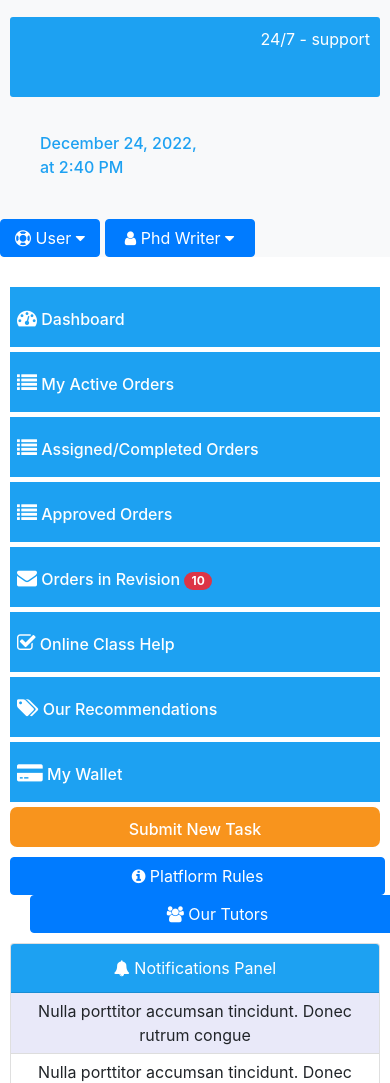
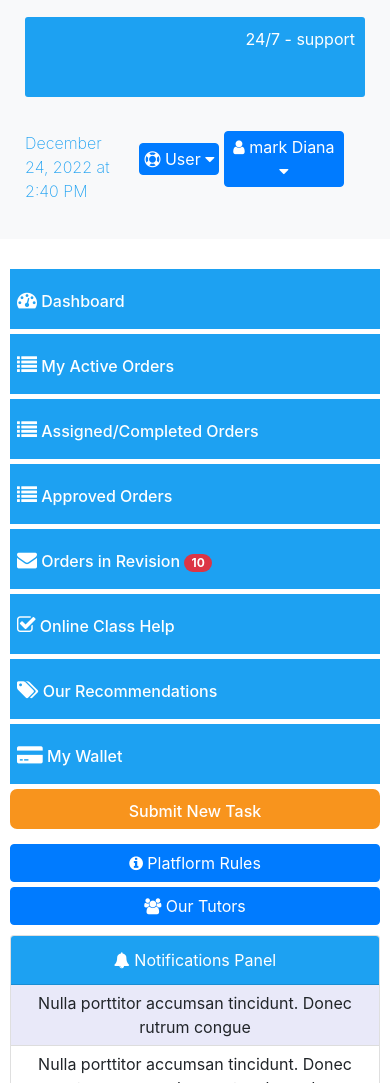
Before and after one commit to denismwangi/maven_backend, a plain HTML site: page index.html in a window 390 px wide. Shown: the part 93-1176 px from the top of the page. Drawn offline with Linux system fonts and the light colour scheme.

Commit message:
mobile version

```diff
--- a/assets/css/style.css
+++ b/assets/css/style.css
@@ -54,6 +54,7 @@ body{
 }
 .nav-menu-btns{
 	margin-top: 20px;
+	margin-left: 30%;
 }
 
 marquee {
@@ -266,3 +267,110 @@ ol.list-group-numbered > li:last-child {
 	color: black;
 
 }
+
+
+@media only screen and (max-width: 768px) {
+.btn-center-1{
+	width: 100% !important;
+	margin-left: 0px;
+	margin-top: 5px;
+}
+.btn-center{
+	width: 100% !important;
+	margin-left: 0px;
+	margin-top: 5px;
+}
+.nav-menu-btns{
+
+	margin-left: 4%;
+
+}
+.clock p{
+	font-weight: 200;
+	margin-left: 0px;
+
+}
+.clock{
+	width: 90px;
+}
+.btn-nav-1{
+    padding: 0.175rem 0.15rem;
+
+}
+.btn-nav{
+    padding: 0.175rem 0.15rem;
+    width: 120px;
+
+}
+.btn-nav-1{
+    padding:;
+    width: 80px;
+
+}
+.top-up-bar
+{
+	width: 100%;
+
+}
+.top-up-form{
+	width: 100%;
+
+}
+.balance-aside{
+	margin-left: 0px !important;
+}
+
+
+}
+@media (max-width: 1199px){
+	.btn-center-1{
+	width: 100% !important;
+	margin-left: 0px;
+	margin-top: 5px;
+}
+.btn-center{
+	width: 100% !important;
+	margin-left: 0px;
+	margin-top: 5px;
+}
+.nav-menu-btns{
+
+	margin-left: 4%;
+
+}
+.clock p{
+	font-weight: 200;
+	margin-left: 0px;
+
+}
+.clock{
+	width: 90px;
+}
+.btn-nav-1{
+    padding: 0.175rem 0.15rem;
+
+}
+.btn-nav{
+    padding: 0.175rem 0.15rem;
+    width: 120px;
+
+}
+.btn-nav-1{
+    padding:;
+    width: 80px;
+
+}
+.top-up-bar
+{
+	width: 100%;
+
+}
+.top-up-form{
+	width: 100%;
+
+}
+.balance-aside{
+	margin-left: 0px !important;
+}
+
+}
--- a/index.html
+++ b/index.html
@@ -2,20 +2,25 @@
 <html>
 <head>
 	<title>homework maven</title>
+	<meta charset="utf-8">
+	<meta name="viewport" content="width=device-width, initial-scale=1.0">
 	<link rel="stylesheet" type="text/css" href="assets/bootstrap/css/bootstrap.min.css">
 	<link rel="stylesheet" type="text/css" href="assets/css/style.css">
 	<link rel="stylesheet" type="text/css" href="assets/font-awesome/css/font-awesome.min.css">
 </head>
 <body>
 
-	<div class="row nav-menu">
-	   <div class="col-12 col-md-3 ">
+
+
+<div class="container-fluid">
+	<div class="row nav-menu ">
+	   <div class="col-12 col-sm-3 ">
 	   	<div class="logo-img">
 	   			<img src="assets/images/logo.png" width="50%" height="50">
 	   	</div>
 
 		</div>
-		 <div class="col-12 col-md-3">
+		 <div class="col-12 col-sm-3">
 		 	<div class="support-content">
 		 		<p class="support-left">
 		 			24/7 - support
@@ -29,13 +34,13 @@
 				 	</div>
 
 				</div>
-				  <div class="col-12 col-md-3">
+				  <div class="col-12 col-sm-6" style="display: flex;">
 				  <div class="clock">
-				  	<p>December 24, 2022,<br>
+				  	<p>December 24, 2022
 				  	 at 2:40 PM</p>
 				  </div>
-				</div>
-				  <div class="col-12 col-md-3">
+
+
 				  	<div class="nav-menu-btns">
 
 				      <button type="button" class="btn btn-primary btn-nav-1">
@@ -47,12 +52,13 @@
 
 				       <button type="button" class="btn btn-primary btn-nav">
 				       		<i class="fa fa-user" aria-hidden="true"></i>
-				      	Phd Writer
+				      	mark Diana
 				      	<i class="fa fa-caret-down" aria-hidden="true"></i>
 
 				      </button>
 				  </div>
 		</div>
+</div>
 </div>
 
 <div class="main-content">
```
Also changed, not shown: wallet.html (+11 -8 lines).
